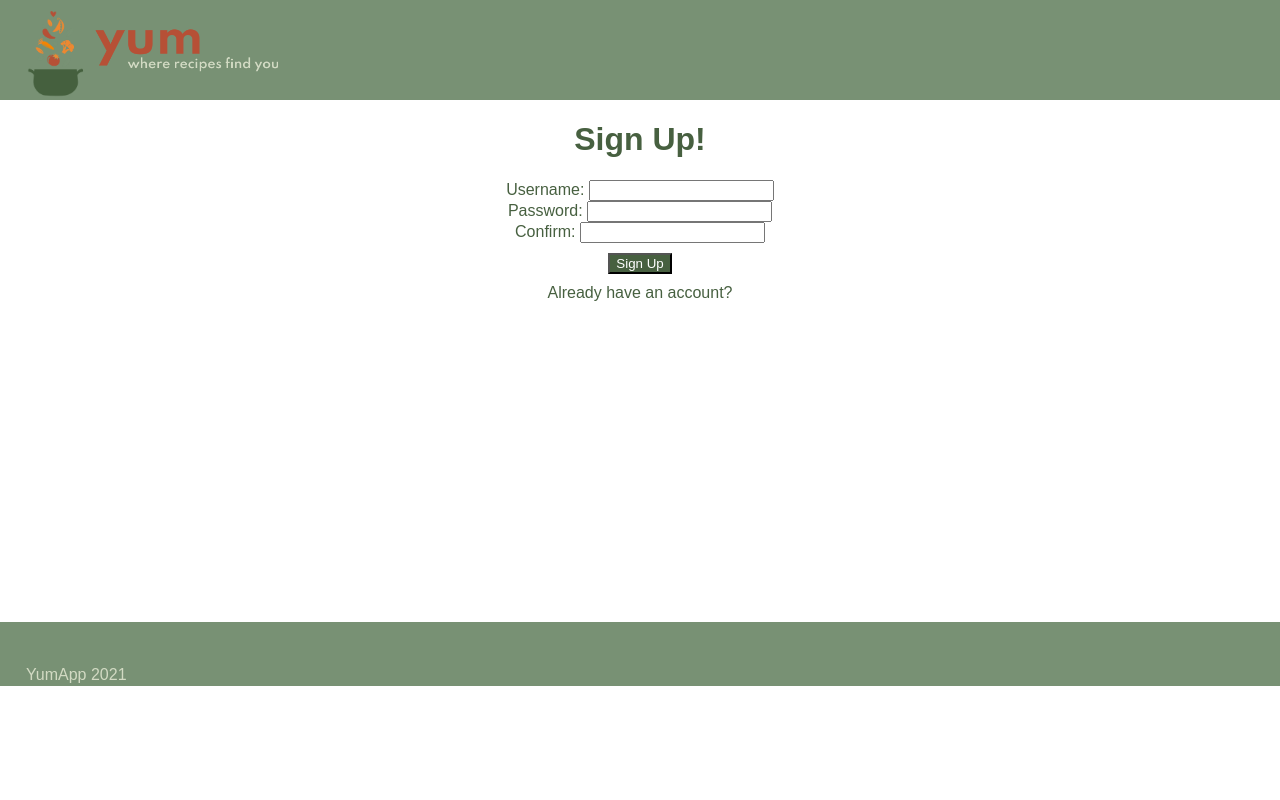
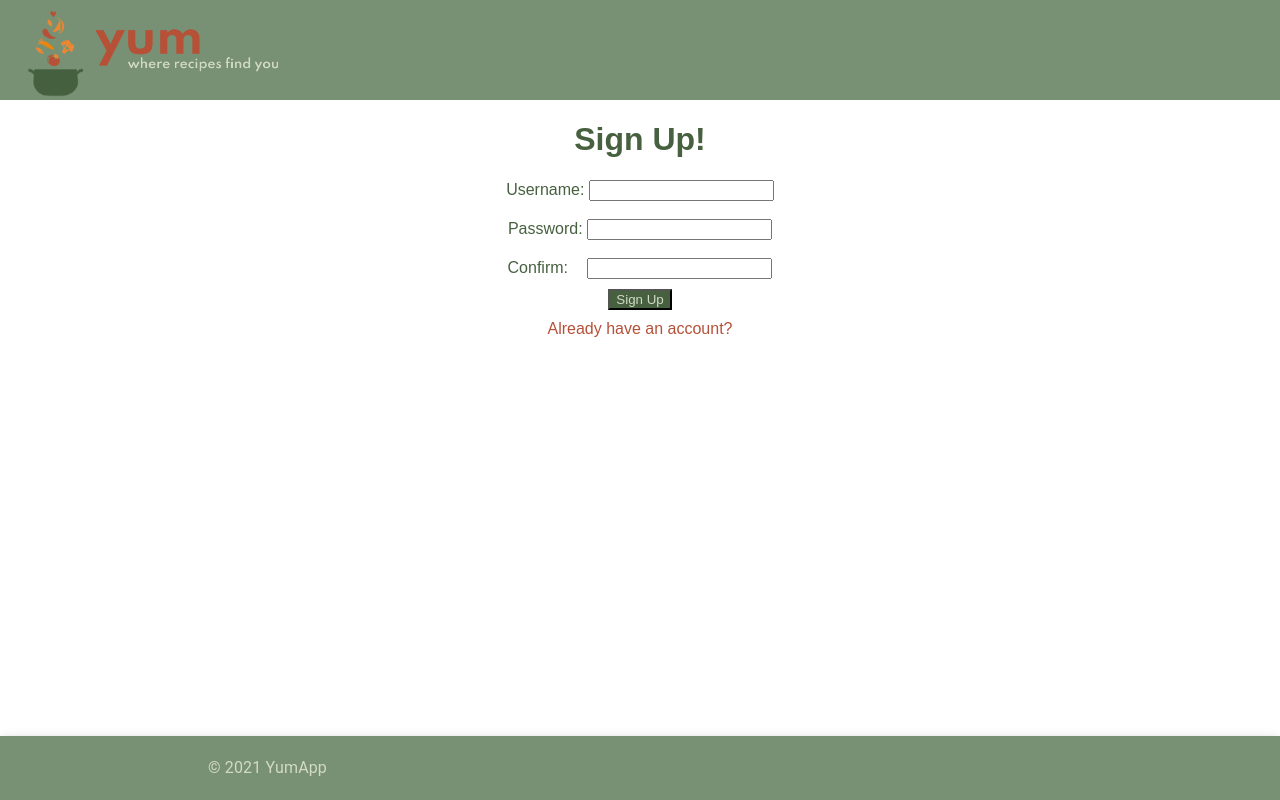
Before and after one commit to hannahtoth/yum-client, a React (Create React App) app: page / in a window 1280 px wide. Both pictures are taken after a click on the link "Don't have an account?". Built offline with nearby package versions, Linux system fonts and the light colour scheme.

Commit message:
corrected footer and styled navigation buttons

```diff
--- a/src/components/Footer.js
+++ b/src/components/Footer.js
@@ -1,51 +1,39 @@
 import React from "react";
 import { makeStyles } from "@material-ui/core/styles";
 
-import { Typography, AppBar, Toolbar } from "../materialuiexports";
+import { Typography, AppBar, Toolbar, Container } from "../materialuiexports";
 
 const Footer = ({}) => {
   const useStyles = makeStyles((theme) => ({
-    root: {
-      width: `100%`,
-      position: "sticky",
-      overflow: "hidden",
-      marginTop: "20em",
-      Bottom: "0",
+    Root: {
+       position: 'fixed',
+        bottom: 0,
     },
 
-    title: {
-      flexGrow: 1,
-      padding: 2,
-      marginTop: 85,
-      textAlign: "left",
-    },
   }));
 
   const classes = useStyles();
   return (
-    <div className={classes.root}>
-      <AppBar
-        position="sticky"
+
+    <AppBar className={classes.Root} position="sticky"
     style={{
-          display: "flex",
-          flexDirection: "column",
+              top: "auto",
+              bottom: 0,
               backgroundColor: "#789174",
-        }}
-      >
+
+            }}>
+    <Container maxWidth="md">
       <Toolbar>
-          <Typography
-            variant="h8"
+        <Typography variant="body1"
          style={{
-              marginTop: "auto",
             color: "#D2DAC3",
-            }}
-            className={classes.title}
-          >
-            YumApp 2021
+
+          }}>
+          © 2021 YumApp
         </Typography>
       </Toolbar>
+    </Container>
   </AppBar>
-    </div>
   );
 };
 
--- a/src/components/Login.js
+++ b/src/components/Login.js
@@ -12,23 +12,26 @@ const Login = (props) => {
                     <label>Username: </label>
                     <input placeholder={props.username} onChange={e => props.setUsername(e.target.value)}></input>
                     <br />
-
-                    <label>Password:</label>
+                    <br />
+                    <label>Password: </label>
                     <input type="password" onChange={e => props.setPassword(e.target.value)}></input>
                     <br />
 
 
                     <button type="button" onClick={props.loginForm}
 
-                    variant="contained"
+
                     size="large"
                     style={{
                     backgroundColor:"#476040",
-                    color: "white",
+                    color: "#D2DAC3",
                     margin: 10,}}
                         >Login</button>
                     <br />
-                    <a onClick={props.toggle}>Don't have an account?</a>
+                    <a  style={{
+                          color: '#b55139',
+                        }}
+                        onClick={props.toggle}>Don't have an account?</a>
 
                 </form>}
 
--- a/src/components/Navbar.js
+++ b/src/components/Navbar.js
@@ -5,7 +5,7 @@ import {
   Typography,
   AppBar,
   Toolbar,
-  Link,
+
 } from "../materialuiexports";
 
 const Navbar = (props) => {
@@ -53,9 +53,7 @@ const Navbar = (props) => {
 
           <Typography
             variant="h8"
-            style={{
-              color: "white",
-            }}
+
             className={classes.title}
           ></Typography>
 {props.loggedIn ?
--- a/src/components/RecipeSearchDisplay.js
+++ b/src/components/RecipeSearchDisplay.js
@@ -22,6 +22,7 @@ const RecipeSearchDisplay = ({
   const useStyles = makeStyles((theme) => ({
     root: {
       maxWidth: 345,
+
     },
 
     media: {
@@ -53,15 +54,22 @@ const RecipeSearchDisplay = ({
       <Grid container spacing={3}>
         {recipeList.slice(0, 9).map((recipeObject, index) => {
           return (
-            <Grid key={index} item xs={12} sm={6} md={4} xl={3}>
+            <Grid key={index} item xs={12} sm={6} md={4} xl={3} >
               <Card
                 style={{
                   color: '#476040',
+
+
+
                 }}
               >
                 <Card data-recipe-name={recipeObject.recipe.label}>
                   <CardContent>
-                    <Typography>{recipeObject.recipe.label}</Typography>
+                    <Typography style={{
+                          color: "#476040",
+
+                        }}>{recipeObject.recipe.label} </Typography>
+
                   </CardContent>
                   <CardMedia
                     className={classes.media}
@@ -85,6 +93,7 @@ const RecipeSearchDisplay = ({
                       style={{
                         background: '#ed8733',
                         color: 'white',
+                        margin: "10px"
                       }}
                       size="small"
                       onClick={handleAddNewRecipe}
--- a/src/components/RecipeSearchPageButtons.js
+++ b/src/components/RecipeSearchPageButtons.js
@@ -1,5 +1,6 @@
 import React from "react";
-import { Button } from "../materialuiexports";
+import { Button , IconButton} from "../materialuiexports";
+import { NavigateBefore, NavigateNext} from '@material-ui/icons';
 
 const RecipeSearchPageButtons = ({
   recipeListPage,
@@ -35,15 +36,31 @@ const RecipeSearchPageButtons = ({
   return (
     <>
       {recipeListPage.current > 1 ? (
-        <Button variant="outlined" onClick={handleClickPrevious}>
+        <IconButton
+        style={{
+            color: '#b55139',
+            margin: 20,
+          }}
+          size='small'
+
+        onClick={handleClickPrevious}>
+            <NavigateBefore />
           Previous Page
-        </Button>
+        </IconButton>
       ) : (
         <></>
       )}
-      <Button variant="outlined" onClick={handleClickNext}>
+      <IconButton
+      style={{
+        color: '#b55139',
+        margin: 20,
+      }}
+      size='small'
+          onClick={handleClickNext}>
+
         View More Recipes
-      </Button>
+        <NavigateNext />
+      </IconButton>
     </>
   );
 };
--- a/src/components/Signup.js
+++ b/src/components/Signup.js
@@ -21,13 +21,14 @@ const Signup = (props) => {
       {props.loggedIn ? (
         <AppLoggedIn sessionToken={props.sessionToken} />
       ) : (
-        <form>
+        <form >
           <h1>Sign Up!</h1>
           <label>Username: </label>
           <input
             placeholder={props.username}
             onChange={(e) => props.setUsername(e.target.value)}
           ></input>
+          <br />
           <br />
           <label>Password: </label>
           <input
@@ -36,21 +37,26 @@ const Signup = (props) => {
           ></input>
           {console.log(props.password)}
           <br />
-          <label>Confirm: </label>
+          <br />
+          <label
+          style={{
+              textAlign: 'left'
+          }}> Confirm: </label>
           <input
+            style={{
+               marginLeft: 15,
+            }}
             type="password"
             onChange={(e) => setConfirmPassword(e.target.value)}
           ></input>
           {console.log(confirmPassword)}
           <br />
-
           <button
             type="button"
-            variant="contained"
-            size="medium"
+            size="large"
             style={{
               backgroundColor: "#476040",
-              color: "white",
+              color: "#D2DAC3",
               margin: 10,
             }}
             onClick={confirmAndSend}
@@ -58,7 +64,10 @@ const Signup = (props) => {
             Sign Up
           </button>
           <br />
-          <a onClick={props.toggle}>Already have an account?</a>
+          <a style={{
+                          color: '#b55139',
+                        }}
+        onClick={props.toggle}>Already have an account?</a>
         </form>
       )}{" "}
     </>
--- a/src/materialuiexports.js
+++ b/src/materialuiexports.js
@@ -22,6 +22,7 @@ import AccordionSummary from '@material-ui/core/AccordionSummary';
 import AccordionDetails from '@material-ui/core/AccordionDetails';
 import ExpandMoreIcon from '@material-ui/icons/ExpandMore';
 
+
 export {
-    TextField, AddCircleOutlineTwoToneIcon, Button, Pagination, Chip, CardMedia, Card, CardContent, Typography, Grid, Container, Link, AppBar, Avatar, IconButton, Toolbar, MenuIcon, Menu, MenuItem, Accordion, AccordionSummary, AccordionDetails, ExpandMoreIcon
+    TextField, AddCircleOutlineTwoToneIcon, Button, Pagination, Chip, CardMedia, Card, CardContent, Typography, Grid, Container, Link, AppBar, Avatar, IconButton, Toolbar, MenuIcon, Menu, MenuItem, Accordion, AccordionSummary, AccordionDetails, ExpandMoreIcon,
      }
```
Lines whose indentation alone changed are shown as unchanged.
